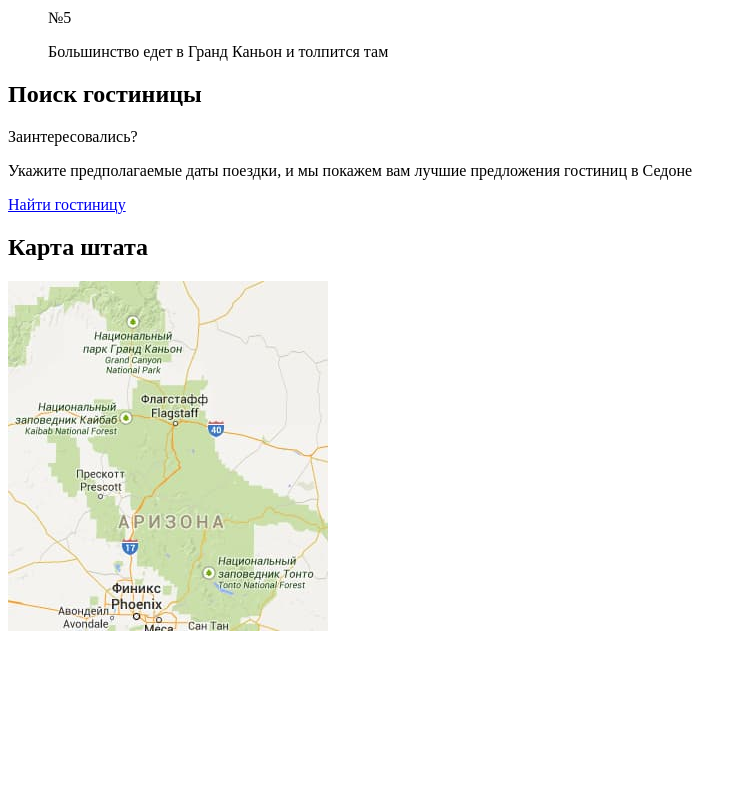
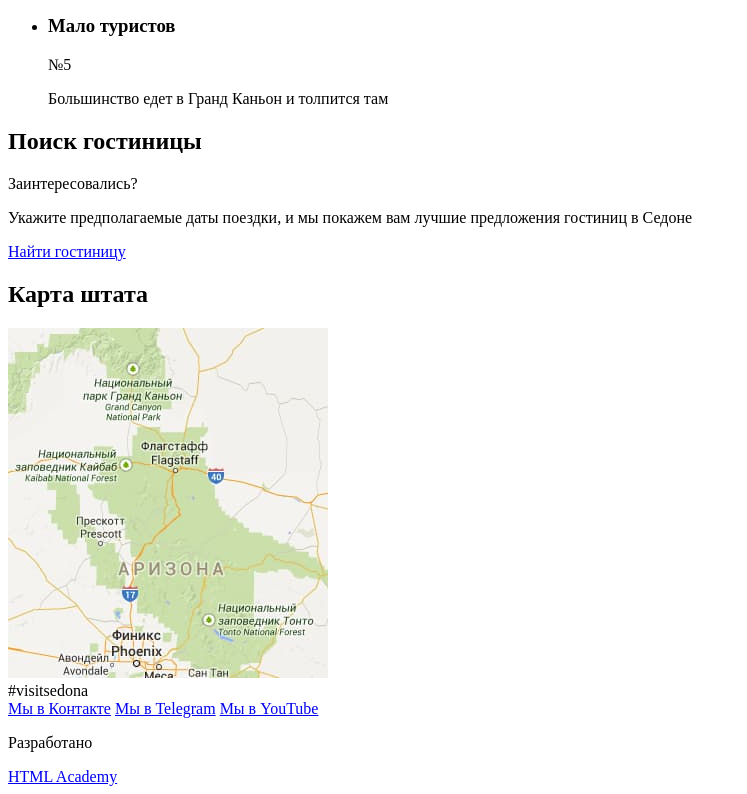
Before and after one commit to htmlacademy-adaptive/2074947-sedona-26, a website: page source/index.html in a window 1280 px wide. Shown: the part 1922-2716 px from the top of the page, without its empty margins (0-747 px from the left). Before the commit the page ends 2565 px from the top, so only its background shows below. Drawn offline with Linux system fonts and the light colour scheme.

Commit message:
Добавил футер

```diff
--- a/source/index.html
+++ b/source/index.html
@@ -35,15 +35,17 @@
   </header>
   <main class="main-container">
     <h1 class="visually-hidden">Седона, небольшой городок в аризоне.</h1>
-    <section class="greetings"></section>
-    <div class="greetings__wrapper">
-      <img src="img/text-index.svg" width="282" height="214" alt="Добро пожаловать в Седону.">
-    </div>
+    <section class="greetings">
+      <h2 class="visually-hidden">Добро пожаловать в Седону.</h2>
+      <div class="greetings__wrapper">
+        <img src="img/text-index.svg" width="282" height="214" alt="Добро пожаловать в Седону.">
+      </div>
+    </section>
     <section class="advatage">
       <div class="advatage__wrapper">
         <header class="advatage__header">
           <h2 class="visually-hidden">Преимущетва Седоны</h2>
-          <p class="advatage__slogan">Седона — небольшой городок в Аризоне, заслуживающий большего!</b></p>
+          <p class="advatage__slogan"><b>Седона — небольшой городок в Аризоне, заслуживающий большего!</b></p>
           <p class="advatage__intro">Рассмотрим 5 причин, по которым Седона круче, чем Гранд-Каньон!</p>
         </header>
         <ul class="advatage__list dignity-list">
@@ -110,15 +112,29 @@
         <a class="search-hotel__button button" href="#">Найти гостиницу</a>
       </div>
     </section>
-    <section  class="map">
+    <section class="map">
       <div class="map__wrapper">
         <h2 class="visually-hidden">Карта штата</h2>
         <img src="img/map-mobile.jpg" width="320" height="350" alt="Карта штата Аризона">
       </div>
     </section>
-
-
   </main>
+  <footer class="main-footer">
+    <div class="main-footer__wrapper">
+      <div class="main-footer__contact contacts">
+        <a  class="contacts__hashtag">#visitsedona</a>
+      </div>
+      <div class="main-footer__social social">
+        <a  class="social__link" href="https://vk.com/htmlacademy">Мы в Контакте</a>
+        <a  class="social__link" href="https://www.youtube.com/user/htmlacademyru">Мы в Telegram</a>
+        <a  class="social__link" href="https://t.me/htmlacademy">Мы в YouTube</a>
+      </div>
+      <div class="main-footer__copyright copyright">
+        <p  class="copyright__text">Разработано</p>
+        <a  class="copyright__link" href="https://htmlacademy.ru/intensive/adaptive">HTML Academy</a>
+      </div>
+    </div>
+  </footer>
 
 </body>
 
```
